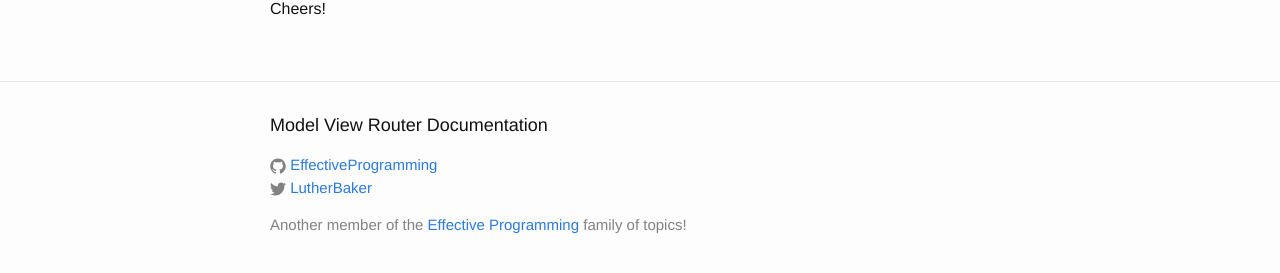
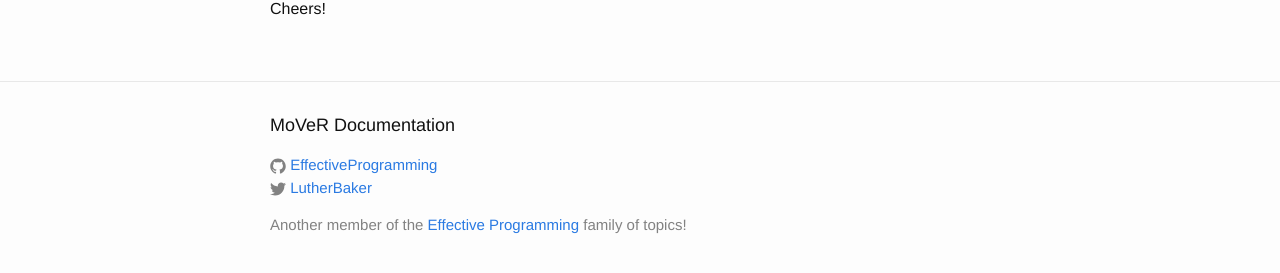
Before and after one commit to EffectiveProgramming/mover, a Jekyll site: the page built from about.md, in a window 1280 px wide. Shown: the part 443-716 px from the top of the page. Built offline with Jekyll 4.4.1, drawn with Linux system fonts in a browser that asks for light colours.

Commit message:
Updated config.

```diff
--- a/_config.yml
+++ b/_config.yml
@@ -1,7 +1,7 @@
 title: MoVeR | Effective Programming
 description: > # this means to ignore newlines until "baseurl:"
-  Model View Router Documentation
-baseurl: "/model-view-router"
+  MoVeR Documentation
+baseurl: "/mover"
 url: "http://effectiveprogramming.github.io"
 twitter_username: LutherBaker
 github_username:  EffectiveProgramming
```
